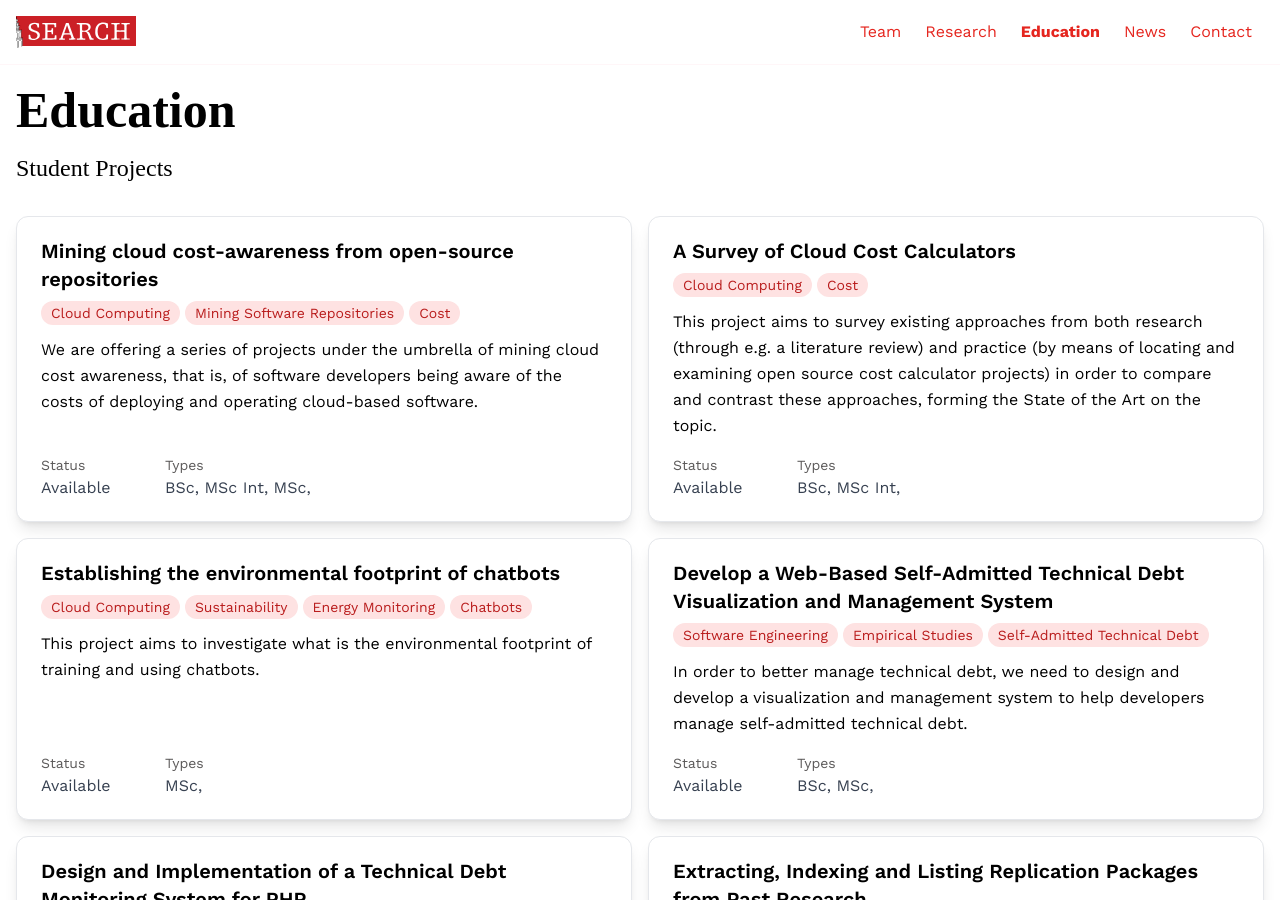
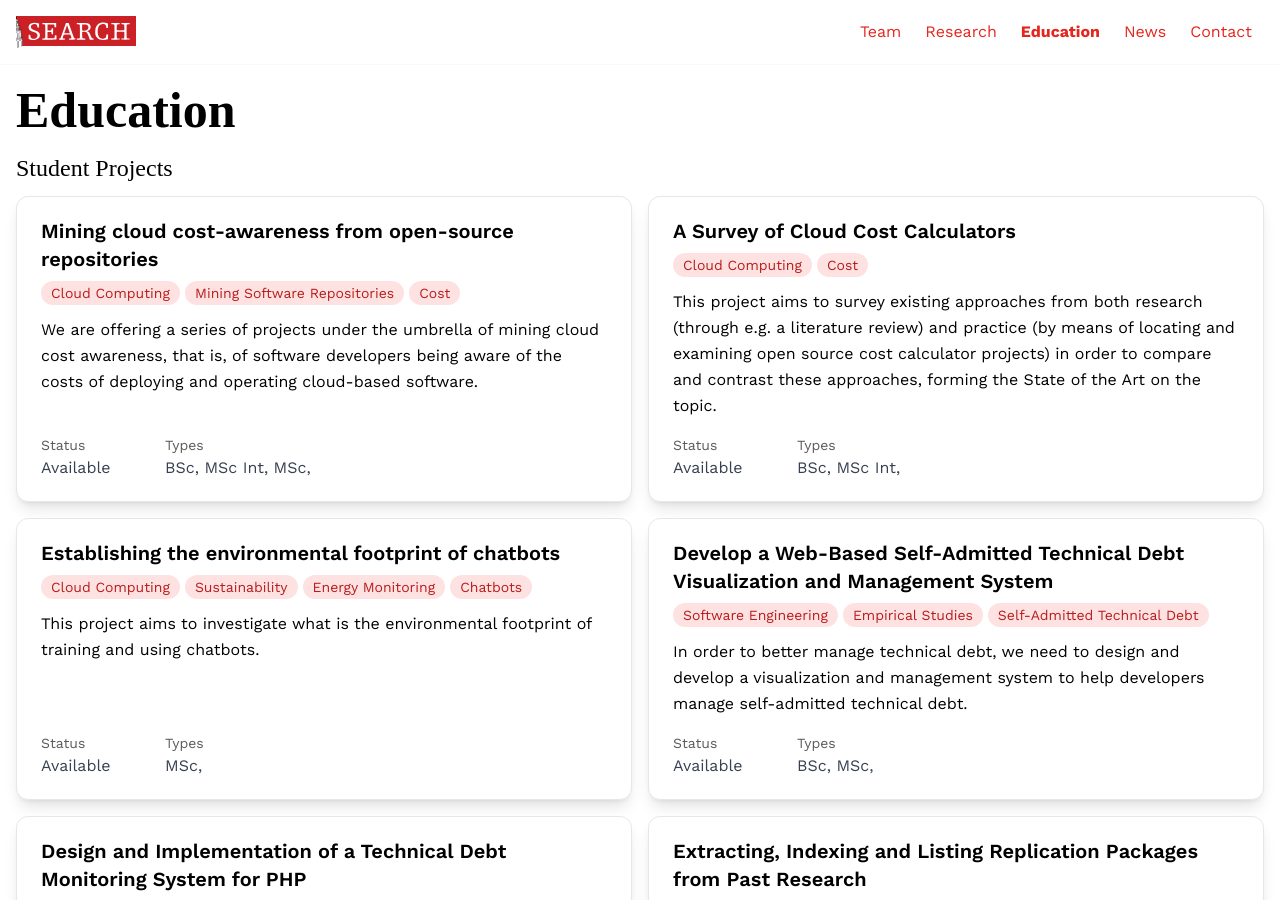
Before and after one commit to search-rug/search-rug.github.io, a Jekyll site: the page built from education.md, in a window 1280 px wide and 900 px high. Built offline with Jekyll 4.4.1, drawn with Linux system fonts in a browser that asks for light colours; nearby versions of some CDN libraries; some web fonts are replaced.

Commit message:
fix: spacing

```diff
--- a/_layouts/education.html
+++ b/_layouts/education.html
@@ -3,18 +3,20 @@ layout: default
 bodyClass: "page-education"
 ---
 
-<div class="container mx-auto px-4 pb-6 pt-[100px] pb-md-10">
-  <h1 class="text-black text-5xl leading-5 lg:text-[50px] font-semibold mb-8">{{ page.title }}</h1>
+<div class="container mx-auto px-4 pb-6 pt-[100px] space-y-8 pb-md-10">
+  <h1 class="text-black text-5xl leading-5 lg:text-[50px] font-semibold">{{ page.title }}</h1>
 
   <!--
     <div class="content mt-4">
       {{ content }}
     </div>
   -->
-  <h2 class="text-2xl mb-8">Student Projects</h2>
-  <div class="grid lg:grid-cols-2 gap-4">
-    {% for project in site.sprojects %}
-      {% include project-card.html project=project %}
-    {% endfor %}
-  </div>
+  <section class="space-y-3">
+    <h2 class="text-2xl">Student Projects</h2>
+    <div class="grid lg:grid-cols-2 gap-4">
+      {% for project in site.sprojects %}
+        {% include project-card.html project=project %}
+      {% endfor %}
+    </div>
+  </section>
 </div>
```
